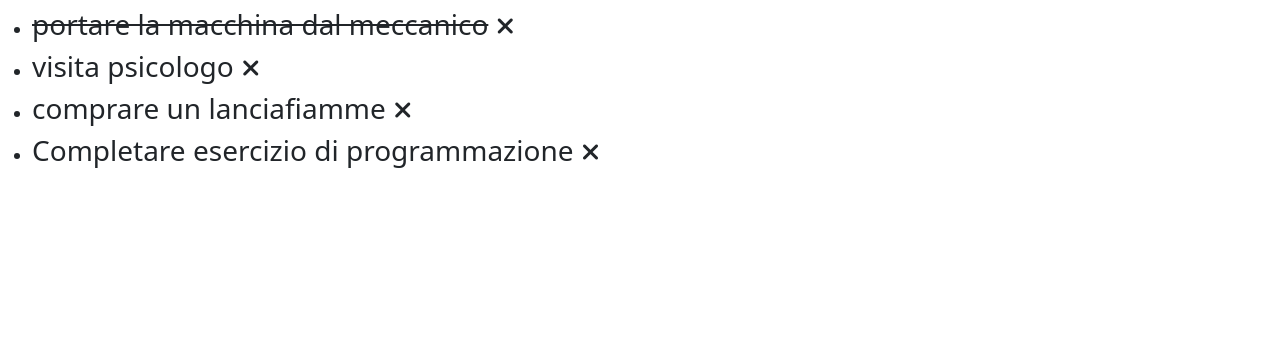
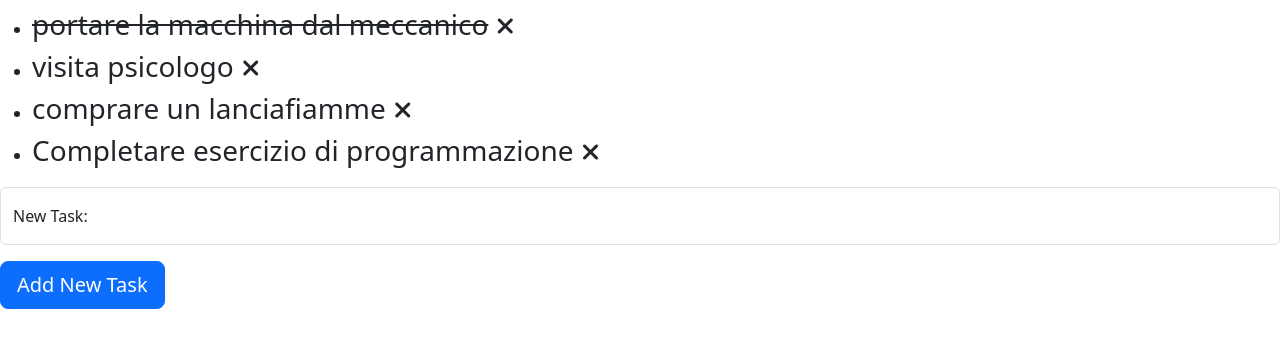
Before and after one commit to AndreaMargutti/vue-todolist, a plain HTML site: page index.html in a window 1280 px wide. Shown: the part 95-442 px from the top of the page. Drawn offline with nearby package versions, Linux system fonts and the light colour scheme.

Commit message:
problem with add task

```diff
--- a/index.html
+++ b/index.html
@@ -24,6 +24,13 @@
                 <i class="fa-solid fa-xmark fs-4" @click="removeItem(index)"></i>
             </li>
         </ul>
+        <div id="input-group">
+            <div class="form-floating mb-3">
+                <input type="email" class="form-control" id="floatingInput" placeholder="addTask" v-model="newTodo.text">
+                <label for="floatingInput">New Task:</label>
+              </div>
+              <button type="button" class="btn btn-lg btn-primary" @click="addTask()">Add New Task</button>
+        </div>
     </div>
     <!--Script-->
     <script src="js/script.js"></script>
--- a/js/script.js
+++ b/js/script.js
@@ -3,6 +3,11 @@ const { createApp } = Vue
 createApp({
     data() {
         return {
+            newTodo: {
+                text: '',
+                done: false,
+            },
+
             todoList: [
                 {
                     text: 'fare la spesa',
@@ -31,6 +36,10 @@ createApp({
     methods: {
         removeItem(itemIndex) {
             this.todoList.splice(itemIndex, 1);
+        },
+
+        addTask() {
+            this.todoList.push(this.newTodo);
         }
     }
 }).mount('#app')
```
